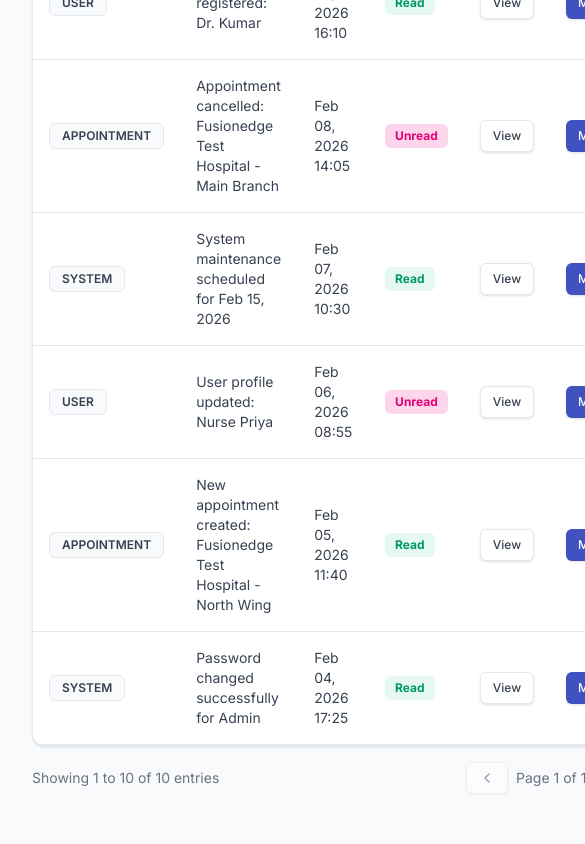
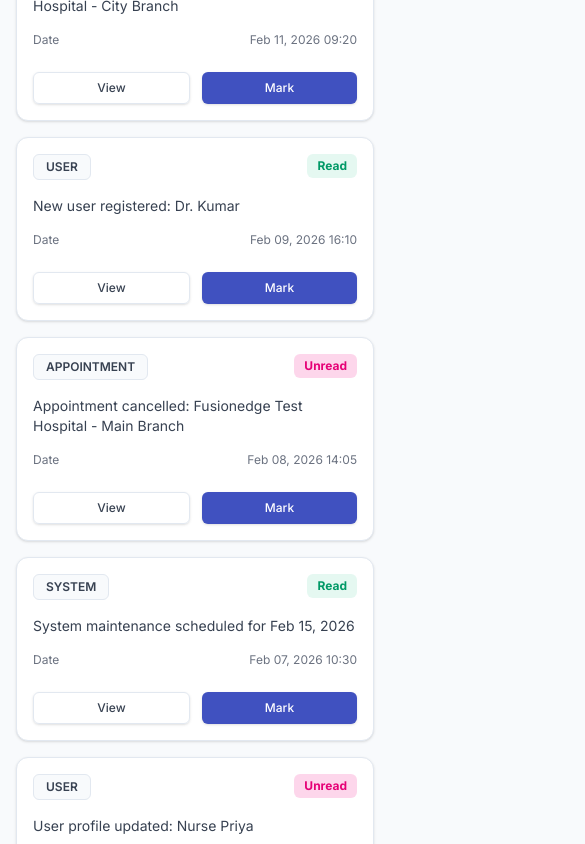
Before and after one commit to Atelier-Creation/ateliervetFE, a React (Vite) app: page /notifications in a window 390 px wide. Shown: the part 960-1804 px from the top of the page, 585 px wide, since content can reach past the window. Before the commit the page ends 1782 px from the top, so only its background shows below. Built offline with nearby package versions, Linux system fonts and the light colour scheme.

Commit message:
updated notification page responsive

```diff
--- a/src/pages/NotificationPage/Notification.jsx
+++ b/src/pages/NotificationPage/Notification.jsx
@@ -106,10 +106,10 @@ const Notification = () => {
     const currentAppointments = notificationsData.slice(startIndex, endIndex);
 
     return (
-        <div className="container mx-auto p-4">
+        <div className="container mx-auto lg:p-4">
             <div className="space-y-4">
                 {/* Header */}
-                <div className="flex flex-col md:flex-row md:items-center md:justify-between gap-4">
+                <div className="flex flex-col lg:flex-row lg:items-center lg:justify-between gap-4">
                     <div className="space-y-1">
                         <h1 className="text-2xl font-semibold tracking-tight text-[var(--dashboard-text)]">
                             Notifications
@@ -130,7 +130,7 @@ const Notification = () => {
                 </div>
 
 
-                <div>
+                <div className="hidden md:block">
                     <div className="rounded-xl border border-[var(--border-color)] overflow-x-auto bg-[var(--card-bg)] shadow-sm">
                         <table className="w-full text-sm">
                             <thead className="border-b border-[var(--border-color)] bg-[var(--dashboard-secondary)]">
@@ -188,7 +188,7 @@ const Notification = () => {
 
                                         {/* VIEW */}
                                         <td className="p-4">
-                                            <Button onClick={()=>navigate("/notifications/view")} className="h-8 rounded-md border border-[var(--border-color)] px-3 text-xs text-[var(--dashboard-text)] bg-[var(--card-bg)] hover:bg-[var(--dashboard-secondary)]">
+                                            <Button onClick={() => navigate("/notifications/view")} className="h-8 rounded-md border border-[var(--border-color)] px-3 text-xs text-[var(--dashboard-text)] bg-[var(--card-bg)] hover:bg-[var(--dashboard-secondary)]">
                                                 View
                                             </Button>
                                         </td>
@@ -205,13 +205,73 @@ const Notification = () => {
                         </table>
                     </div>
 
+
+                </div>
+
+                {/* ================= PREMIUM MOBILE CARD VIEW ================= */}
+                <div className="md:hidden space-y-4 mt-4">
+
+                    {currentAppointments.map((item) => (
+                        <div
+                            key={item.id}
+                            className="bg-[var(--card-bg)] border border-[var(--border-color)] rounded-xl shadow-sm p-4 space-y-4 transition hover:shadow-md"
+                        >
+
+                            {/* Header */}
+                            <div className="flex justify-between items-start">
+
+                                <span className="inline-flex rounded-md px-3 py-1 text-xs font-semibold border border-[var(--border-color)] bg-[var(--dashboard-secondary)] text-[var(--dashboard-text)]">
+                                    {item.type}
+                                </span>
+
+                                <span className={`inline-flex rounded-md px-2.5 py-1 text-xs font-bold ${statusClass(item.status)}`}>
+                                    {item.status}
+                                </span>
+                            </div>
+
+                            {/* Content */}
+                            <div>
+                                <p className="text-sm text-[var(--dashboard-text)]">
+                                    {item.content}
+                                </p>
+                            </div>
+
+                            {/* Date */}
+                            <div className="flex justify-between items-center text-xs text-[var(--dashboard-text-light)]">
+                                <span>Date</span>
+                                <span>{item.date}</span>
+                            </div>
+
+                            {/* Actions */}
+                            <div className="flex gap-3 pt-2">
+                                <Button
+                                    onClick={() => navigate("/notifications/view")}
+                                    variant="outline"
+                                    size="sm"
+                                    className="flex-1 border-[var(--border-color)]"
+                                >
+                                    View
+                                </Button>
+
+                                <Button
+                                    size="sm"
+                                    className="flex-1 bg-[var(--dashboard-primary)] text-white hover:bg-[var(--dashboard-primary-hover)]"
+                                >
+                                    Mark
+                                </Button>
+                            </div>
+
+                        </div>
+                    ))}
+                </div>
+
                 {/* Footer */}
-                    <div className="flex items-center justify-between gap-4 flex-wrap pt-4">
-                        <div className="text-sm text-[var(--dashboard-text-light)]">
+                <div className="flex items-center justify-between gap-4 flex-wrap lg:pt-4">
+                    <div className="text-sm text-[var(--dashboard-text-light)] md:block hidden">
                         Showing {startIndex + 1} to {Math.min(endIndex, totalItems)} of {totalItems} entries
                     </div>
 
-                        <div className="flex items-center space-x-2">
+                    <div className="flex items-center space-x-2 ms-auto md:ms-0">
                         <Button
                             variant="outline"
                             size="sm"
@@ -237,7 +297,7 @@ const Notification = () => {
                         </Button>
                     </div>
                 </div>
-                </div>
+
             </div>
         </div>
     );
```
Lines whose indentation alone changed are shown as unchanged.
